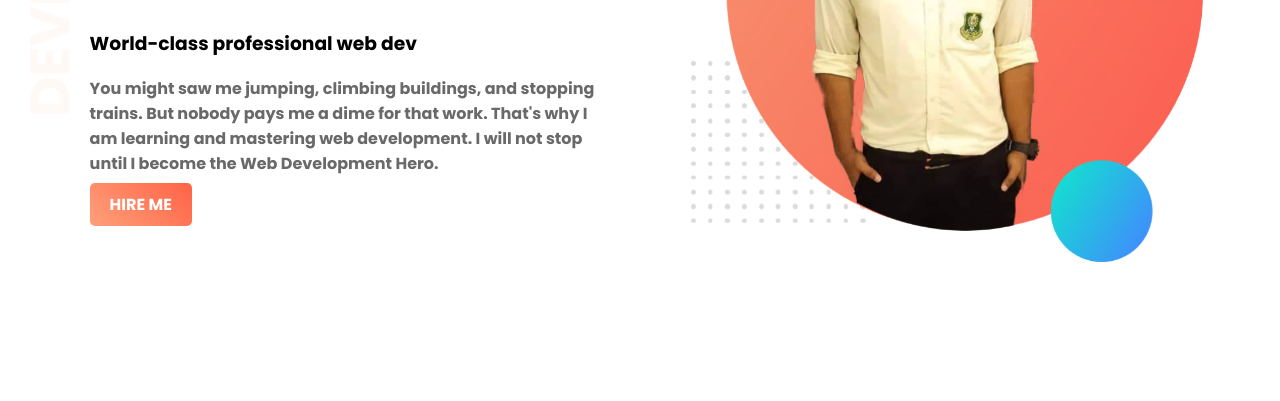
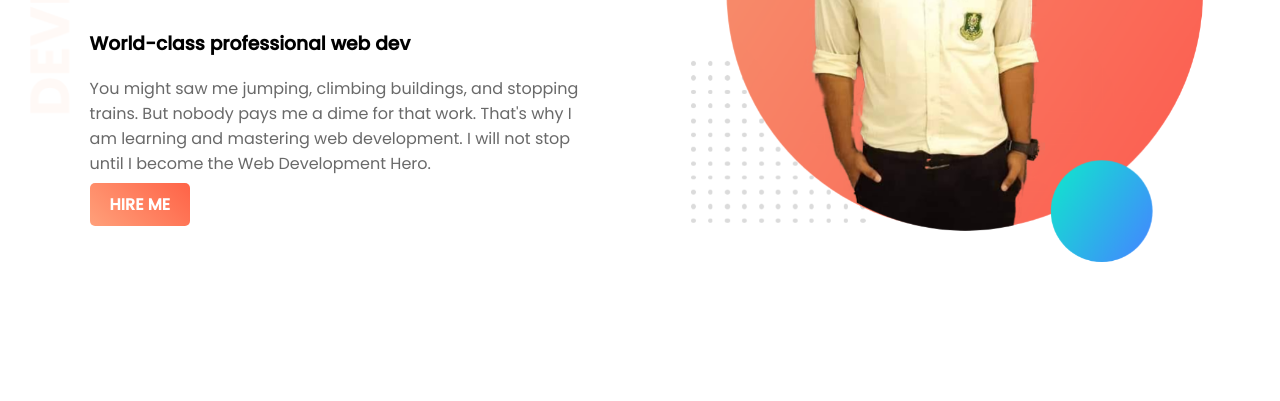
Before and after one commit to ovichowdhury1/website1-portfolio, a plain HTML site: page index.html in a window 1280 px wide. Shown: the part 246-647 px from the top of the page. Drawn offline with Linux system fonts and the light colour scheme.

Commit message:
updated font family

```diff
--- a/index.html
+++ b/index.html
@@ -5,7 +5,7 @@
     <meta name="viewport" content="width=device-width, initial-scale=1.0">
     <title>Ovi Web Developer</title>
     <link rel="preconnect" href="https://fonts.gstatic.com">
-<link href="https://fonts.googleapis.com/css2?family=Poppins:wght@700&display=swap" rel="stylesheet">
+<link href="https://fonts.googleapis.com/css2?family=Poppins:wght@400;500&display=swap" rel="stylesheet">
     <link rel="stylesheet" href="style.css">
     <head>
 <body >
--- a/style.css
+++ b/style.css
@@ -1,5 +1,6 @@
 body{
     margin: 0;
+
     font-family: 'Poppins', sans-serif;
 }
 
```
